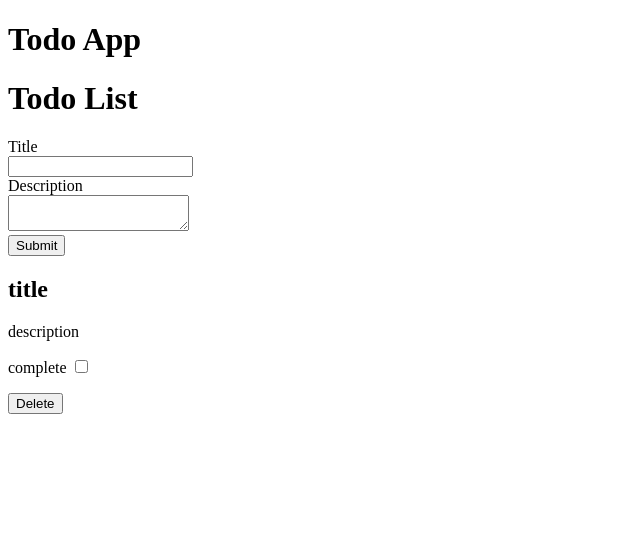
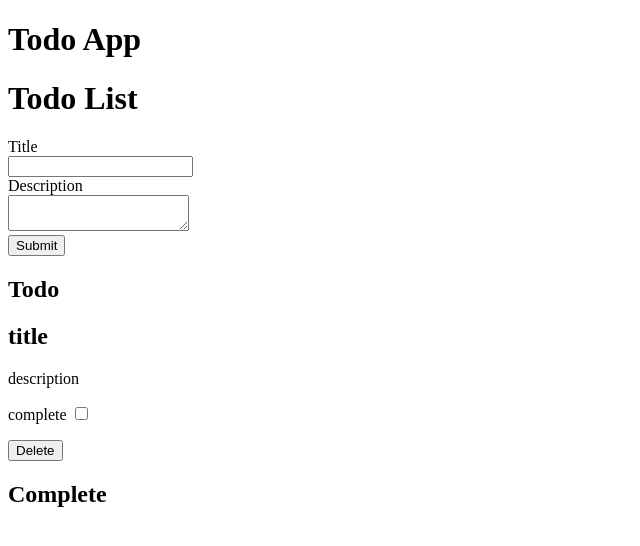
Before and after one commit to youngstowndigital/todo, a React app in the folder src/: page / in a window 1280 px wide. Shown: the top 546 px of the page, without its empty margins (0-640 px from the left). Built offline with nearby package versions, Linux system fonts and the light colour scheme.

Commit message:
Seperate todos into complete and incomplete

```diff
--- a/src/client/todos/Todos.js
+++ b/src/client/todos/Todos.js
@@ -24,8 +24,13 @@ const Todos = ({ todos, addTodo }) => {
                 <textarea onChange={onChange} id="description" value={todo.description}></textarea><br />
                 <input type="submit" />
             </form>
+            <h2>Todo</h2>
             {
-                todos.map((todo, index) => <Todo key={index} todo={todo} todoIndex={index} />)
+                todos.filter(todo => !todo.complete).map((todo, index) => <Todo key={index} todo={todo} todoIndex={index} />)
+            }
+            <h2>Complete</h2>
+            {
+                todos.filter(todo => todo.complete).map((todo, index) => <Todo key={index} todo={todo} todoIndex={index} />)
             }
         </div>
     );
```
